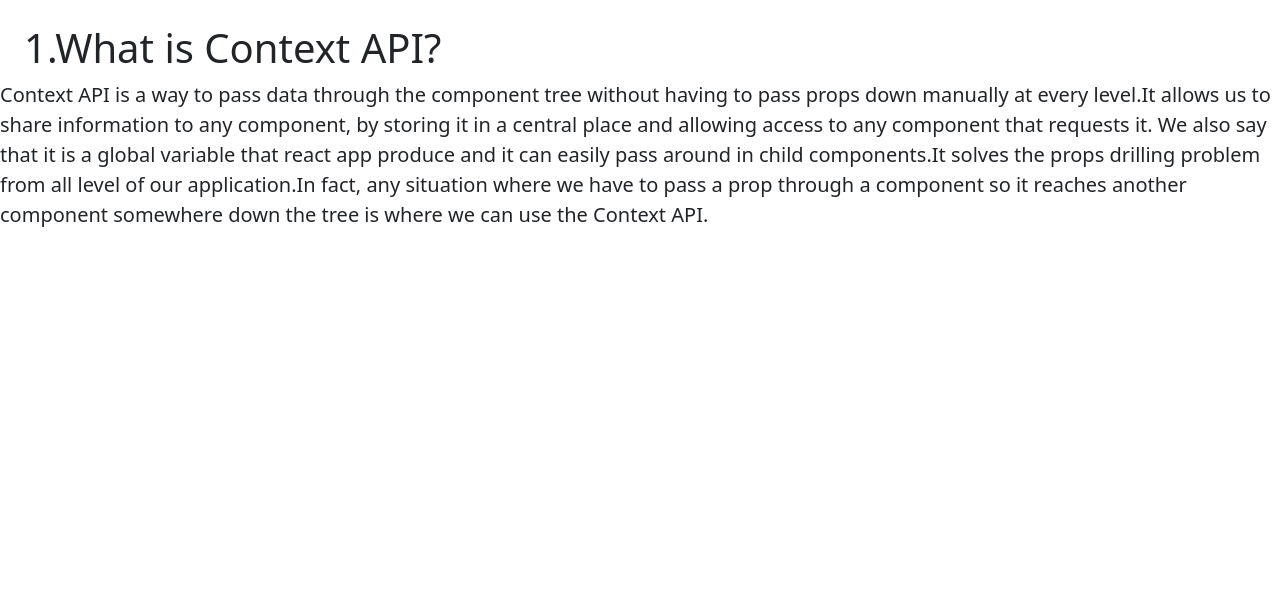
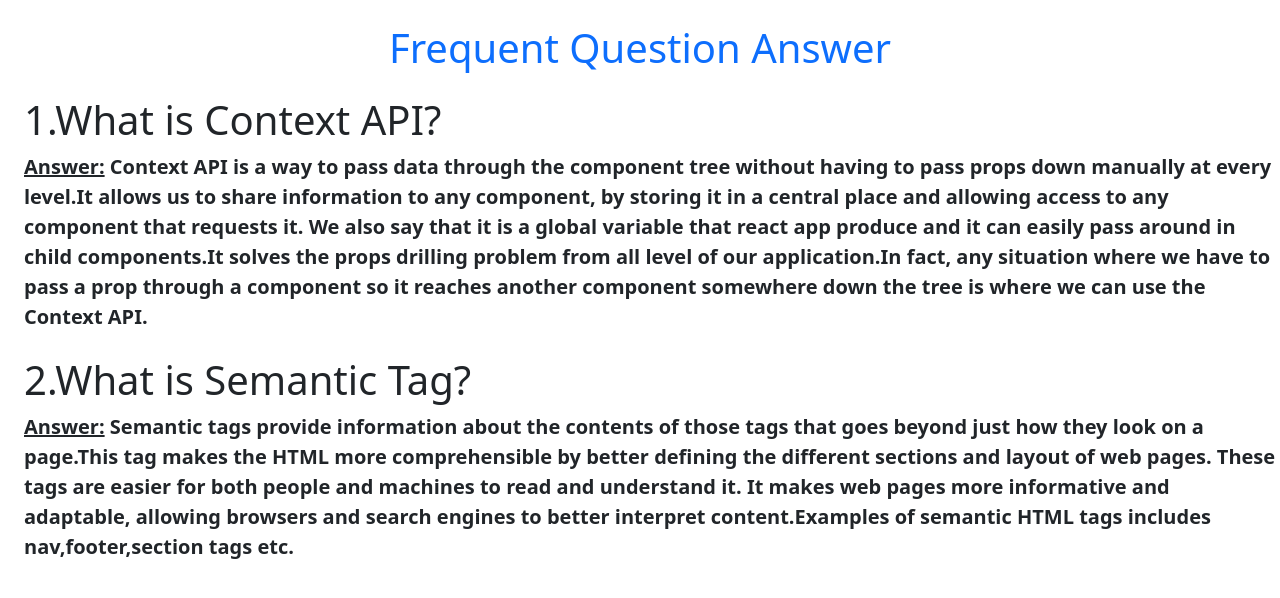
Before and after one commit to sayma63/smart-watch-shop-website, a React (Create React App) app: page /blogs in a window 1280 px wide. Shown: the top 598 px of the page. Built offline with nearby package versions, Linux system fonts and the light colour scheme.

Commit message:
second question added

```diff
--- a/src/Pages/Blogs/Blogs.css
+++ b/src/Pages/Blogs/Blogs.css
@@ -0,0 +1,3 @@
+.question-style{
+    font-weight: 600;
+}
--- a/src/Pages/Blogs/Blogs.js
+++ b/src/Pages/Blogs/Blogs.js
@@ -1,10 +1,18 @@
 import React from 'react';
+import './Blogs.css'
 
 const Blogs = () => {
     return (
         <div>
-            <h1 className='mt-4 ms-4'>1.What is Context API?</h1>
-            <p style={{fontSize:'20px',fontWeight:'400px'}}>Context API is a way to pass data through the component tree without having to pass props down manually at every level.It allows us to share information to any component, by storing it in a central place and allowing access to any component that requests it. We also say that it is a global variable that react app produce and it can easily pass around in child components.It solves the props drilling problem from all level of our application.In fact, any situation where we have to pass a prop through a component so it reaches another component somewhere down the tree is where we can use the Context API.</p>
+           <div>
+               <h1 className='text-center text-primary mt-4'>Frequent Question Answer</h1>
+           <h1 className='mt-4 ms-4'>1.What is Context API?</h1>
+            <p style={{fontSize:'20px'}} className='question-style ms-4'><u>Answer:</u> Context API is a way to pass data through the component tree without having to pass props down manually at every level.It allows us to share information to any component, by storing it in a central place and allowing access to any component that requests it. We also say that it is a global variable that react app produce and it can easily pass around in child components.It solves the props drilling problem from all level of our application.In fact, any situation where we have to pass a prop through a component so it reaches another component somewhere down the tree is where we can use the Context API.</p>
+           </div>
+           <div>
+           <h1 className='mt-4 ms-4'>2.What is Semantic Tag?</h1>
+           <p style={{fontSize:'20px'}} className='question-style ms-4'><u>Answer:</u> Semantic tags provide information about the contents of those tags that goes beyond just how they look on a page.This tag makes the HTML more comprehensible by better defining the different sections and layout of web pages. These tags are easier for both people and machines to read and understand it. It makes web pages more informative and adaptable, allowing browsers and search engines to better interpret content.Examples of semantic HTML tags includes nav,footer,section tags etc.</p>
+           </div>
         </div>
     );
 };
```
